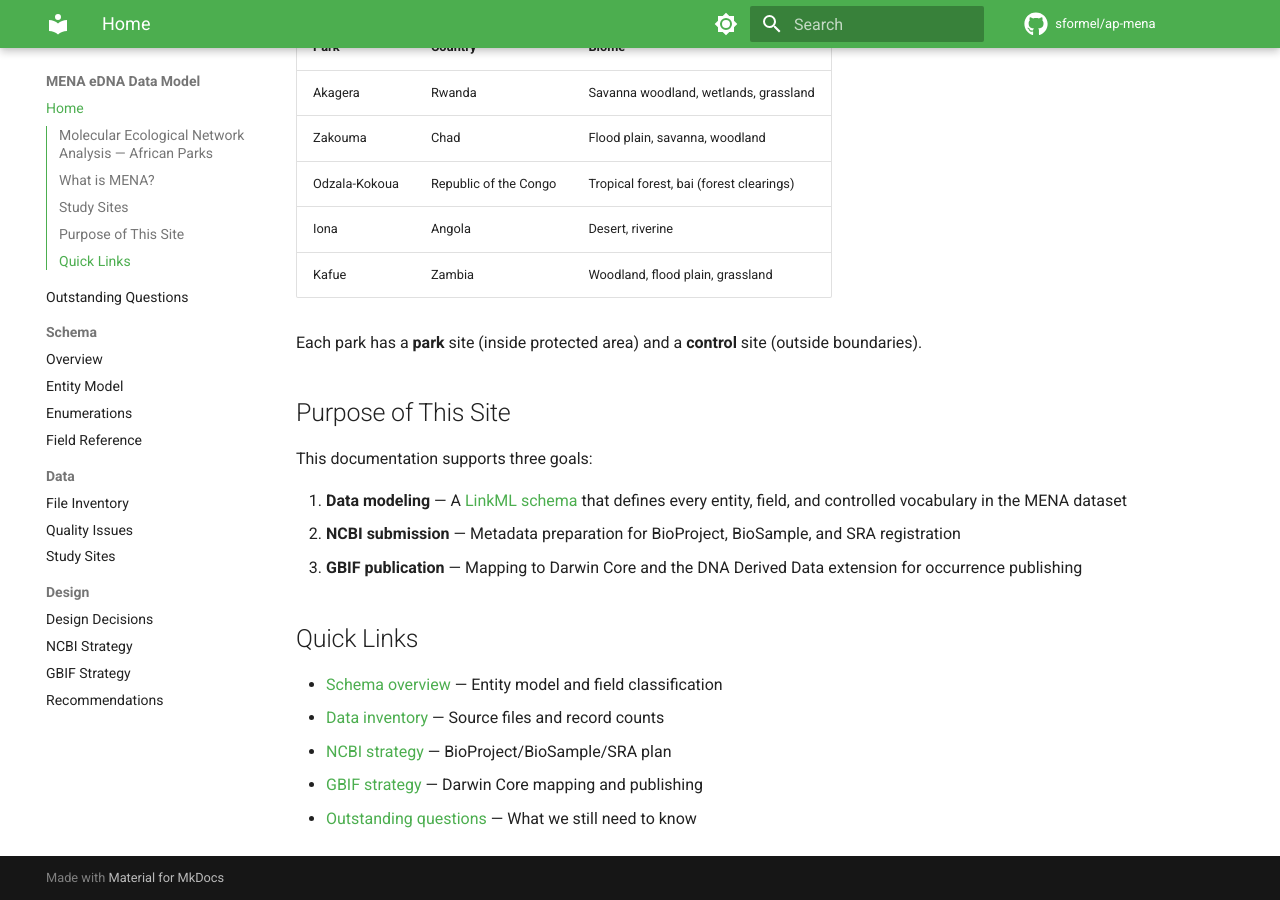
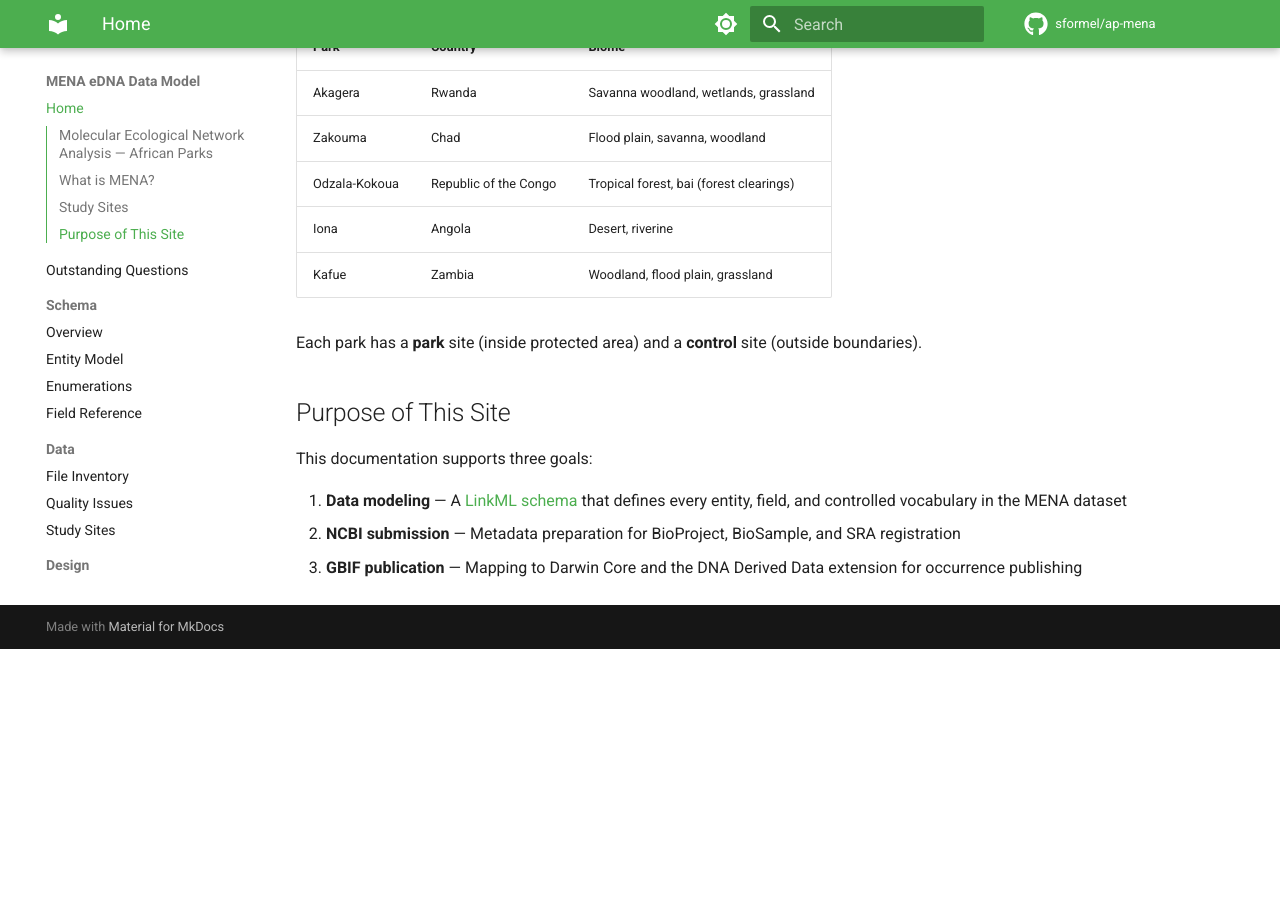
Before and after one commit to the-data-patch/ap-mena, an MkDocs documentation site: the page built from docs/index.md, in a window 1280 px wide and 900 px high, scrolled down 788 px. Built offline with MkDocs 1.6.1 and Material for MkDocs 9.7.7, drawn with Linux system fonts in a browser that asks for light colours; comment, search, counter and statistics services are not loaded; after the commit the page ends 1437 px from its top, so only the background shows below that.

Commit message:
remove unneeded quik links

```diff
--- a/docs/index.md
+++ b/docs/index.md
@@ -35,11 +35,3 @@ This documentation supports three goals:
 1. **Data modeling** — A [LinkML schema](schema/overview.md) that defines every entity, field, and controlled vocabulary in the MENA dataset
 2. **NCBI submission** — Metadata preparation for BioProject, BioSample, and SRA registration
 3. **GBIF publication** — Mapping to Darwin Core and the DNA Derived Data extension for occurrence publishing
-
-## Quick Links
-
-- [Schema overview](schema/overview.md) — Entity model and field classification
-- [Data inventory](data/file-inventory.md) — Source files and record counts
-- [NCBI strategy](design/ncbi-strategy.md) — BioProject/BioSample/SRA plan
-- [GBIF strategy](design/gbif-strategy.md) — Darwin Core mapping and publishing
-- [Outstanding questions](questions/all-outstanding.md) — What we still need to know
```
